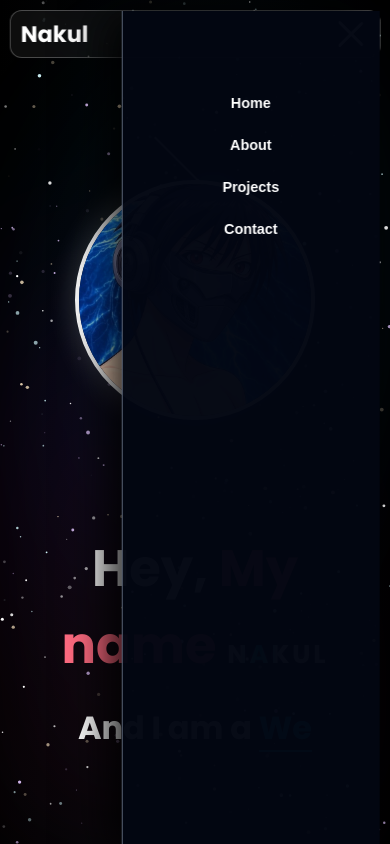
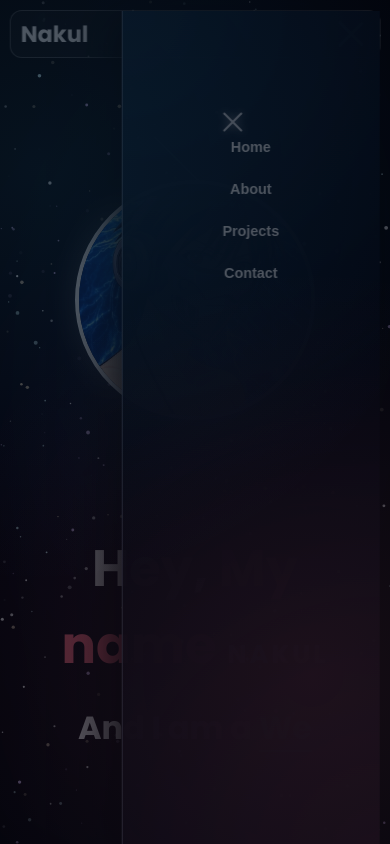
Before and after one commit to xCookieMan/my-portfolio, a React (Vite) app in the folder client/: page / in a window 390 px wide. Both pictures are taken after a click on the button "Toggle navigation". Shown: the top 844 px of the page. Built offline with nearby package versions, Linux system fonts and the light colour scheme.

Commit message:
Improve_mobile_nav_icon_and_sidebar_overlay

```diff
--- a/client/src/components/Navbar.jsx
+++ b/client/src/components/Navbar.jsx
@@ -22,6 +22,7 @@ const Navbar = () => {
   };
 
   return (
+    <>
       <nav>
         <div className="nav-left">
           <div className="logo">Nakul</div>
@@ -37,12 +38,26 @@ const Navbar = () => {
           </button>
         </div>
         <div className={`menu ${isOpen ? 'menu-open' : ''}`}>
+          <button
+            className="menu-close"
+            type="button"
+            onClick={() => setIsOpen(false)}
+            aria-label="Close navigation"
+          >
+            <span></span>
+            <span></span>
+          </button>
           <button onClick={() => handleLinkClick('#home')}>Home</button>
           <button onClick={() => handleLinkClick('#about')}>About</button>
           <button onClick={() => handleLinkClick('#projects')}>Projects</button>
           <button onClick={() => handleLinkClick('#contact')}>Contact</button>
         </div>
       </nav>
+      <div
+        className={`nav-overlay ${isOpen ? 'visible' : ''}`}
+        onClick={() => setIsOpen(false)}
+      />
+    </>
   );
 };
 
--- a/client/src/index.css
+++ b/client/src/index.css
@@ -185,6 +185,24 @@ nav .menu {
     transform: rotate(-45deg);
 }
 
+.nav-overlay {
+    position: fixed;
+    inset: 0;
+    background:
+        radial-gradient(circle at 10% 20%, rgba(56, 189, 248, 0.08), transparent 55%),
+        radial-gradient(circle at 80% 80%, rgba(248, 113, 113, 0.08), transparent 55%),
+        rgba(3, 7, 18, 0.7);
+    opacity: 0;
+    pointer-events: none;
+    transition: opacity 0.3s ease;
+    z-index: 40;
+}
+
+.nav-overlay.visible {
+    opacity: 1;
+    pointer-events: auto;
+}
+
 .menu button {
     background: none;
     border: none;
@@ -240,7 +258,10 @@ nav .menu {
         max-width: 280px;
         margin: 0;
         padding: 80px 24px 24px;
-        background: rgba(3, 7, 18, 0.98);
+        background:
+            radial-gradient(circle at 0 0, rgba(56, 189, 248, 0.18), transparent 55%),
+            radial-gradient(circle at 100% 100%, rgba(251, 113, 133, 0.18), transparent 55%),
+            rgba(3, 7, 18, 0.98);
         border-radius: 0;
         border-left: 1px solid rgba(148, 163, 184, 0.6);
         display: flex;
@@ -248,12 +269,45 @@ nav .menu {
         gap: 18px;
         box-shadow: -16px 0 40px rgba(0, 0, 0, 0.85);
         transform: translateX(100%);
-        transition: transform 0.3s ease;
+        transition: transform 0.3s ease, opacity 0.3s ease;
+        opacity: 0;
         z-index: 50;
     }
 
     nav .menu.menu-open {
         transform: translateX(0);
+        opacity: 1;
+    }
+
+    .menu-close {
+        position: absolute;
+        top: 18px;
+        right: 18px;
+        width: 26px;
+        height: 26px;
+        border: none;
+        background: transparent;
+        display: flex;
+        align-items: center;
+        justify-content: center;
+        cursor: pointer;
+    }
+
+    .menu-close span {
+        position: absolute;
+        width: 100%;
+        height: 2px;
+        border-radius: 999px;
+        background: #e5e7eb;
+        box-shadow: 0 0 8px rgba(248, 250, 252, 0.6);
+    }
+
+    .menu-close span:nth-child(1) {
+        transform: rotate(45deg);
+    }
+
+    .menu-close span:nth-child(2) {
+        transform: rotate(-45deg);
     }
 
     nav .menu button {
```
Lines whose indentation alone changed are shown as unchanged.
